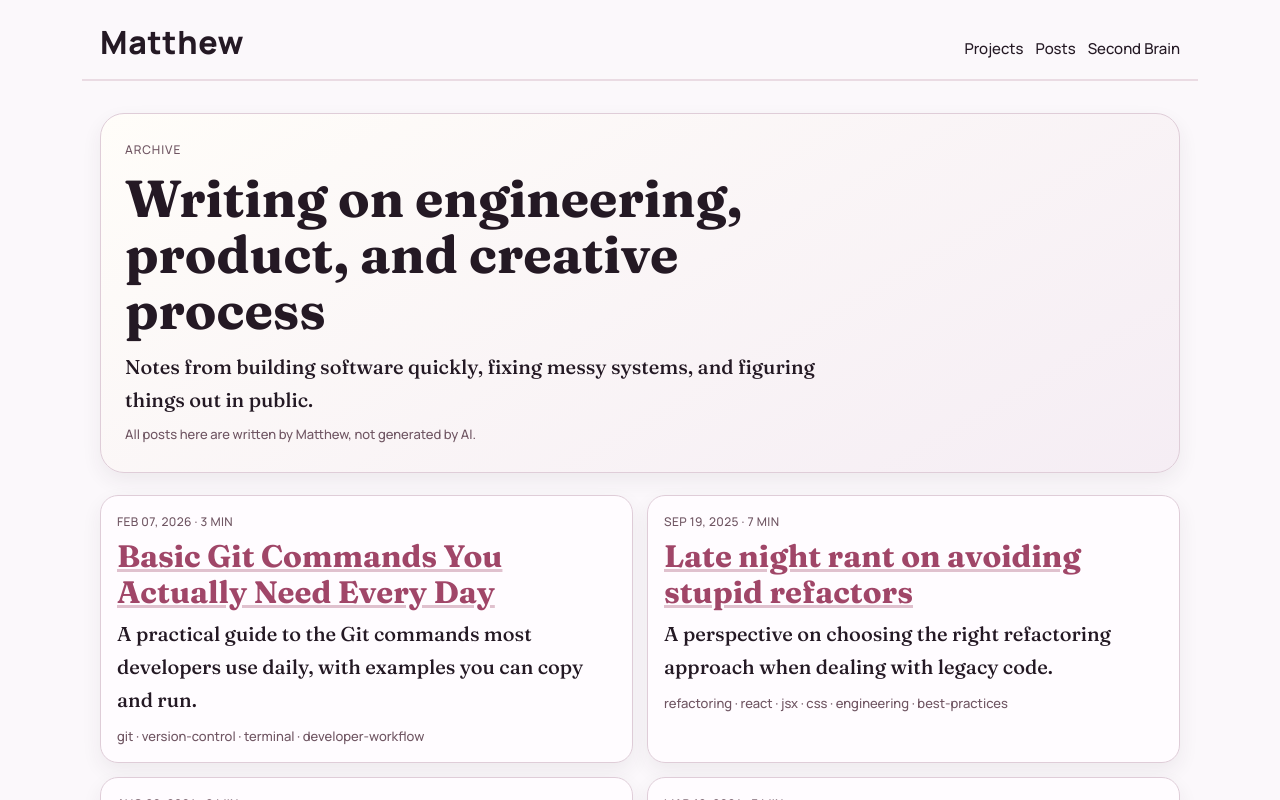
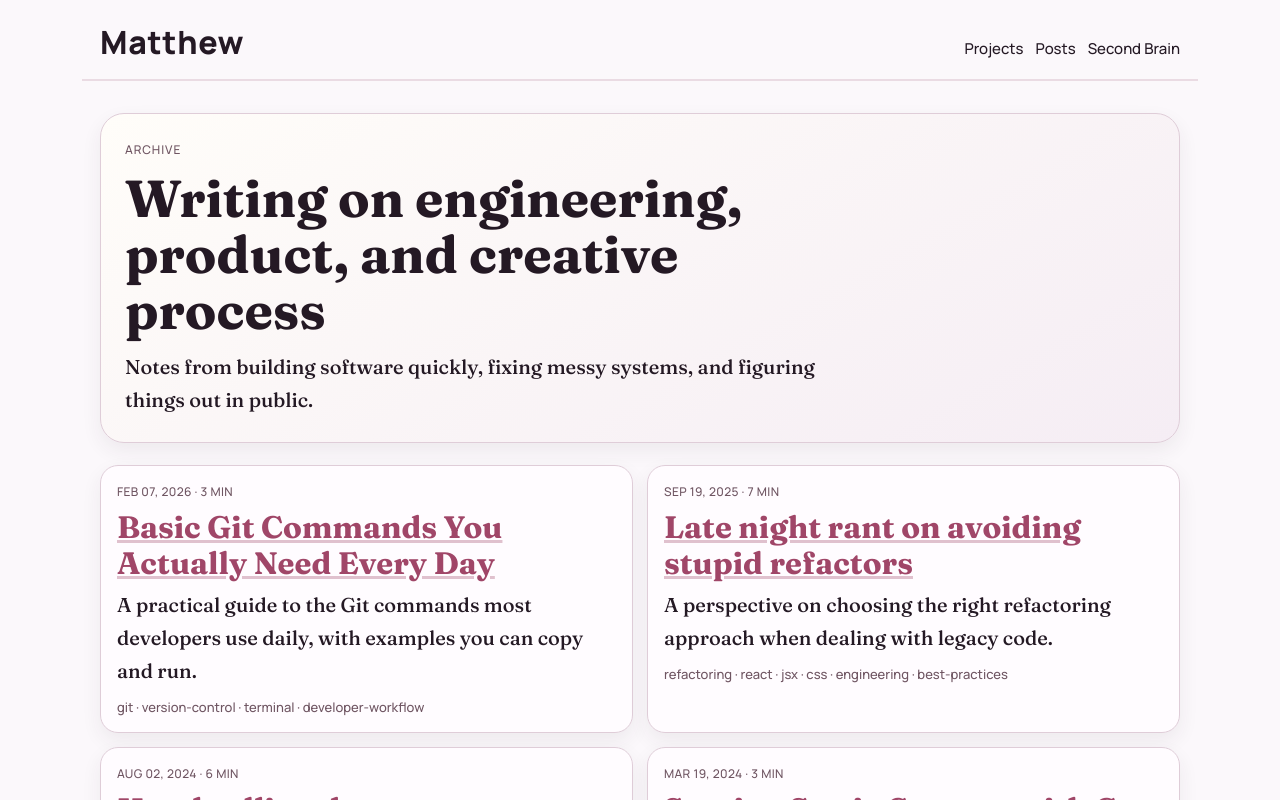
Before and after one commit to matthewbub/mattbub.com, a React (Vite) app: page /blog in a window 1280 px wide. Shown: the top 800 px of the page. Built offline with nearby package versions, Linux system fonts and the light colour scheme; a web font is replaced by a local one.

Commit message:
chore(blog): remove authorship note copy

```diff
--- a/src/routes/blog/$slug.tsx
+++ b/src/routes/blog/$slug.tsx
@@ -54,9 +54,6 @@ export default function BlogPost() {
           <div className="zz-blogPostByline">
             {formatDate(post.date!)} · {post.readTime}
           </div>
-          <p className="zz-authorshipNote">
-            Written by Matthew, not generated by AI.
-          </p>
           <p className="zz-blogPostDeck">{post.deck}</p>
 
           <section className="zz-markdownContent zz--blogPost">
--- a/src/routes/blog/index.tsx
+++ b/src/routes/blog/index.tsx
@@ -22,9 +22,6 @@ export default function Blog() {
           <p className="zz-blogHubDeck">
             Notes from building software quickly, fixing messy systems, and
             figuring things out in public.
-          </p>
-          <p className="zz-authorshipNote">
-            All posts here are written by Matthew, not generated by AI.
           </p>
         </section>
 
```
